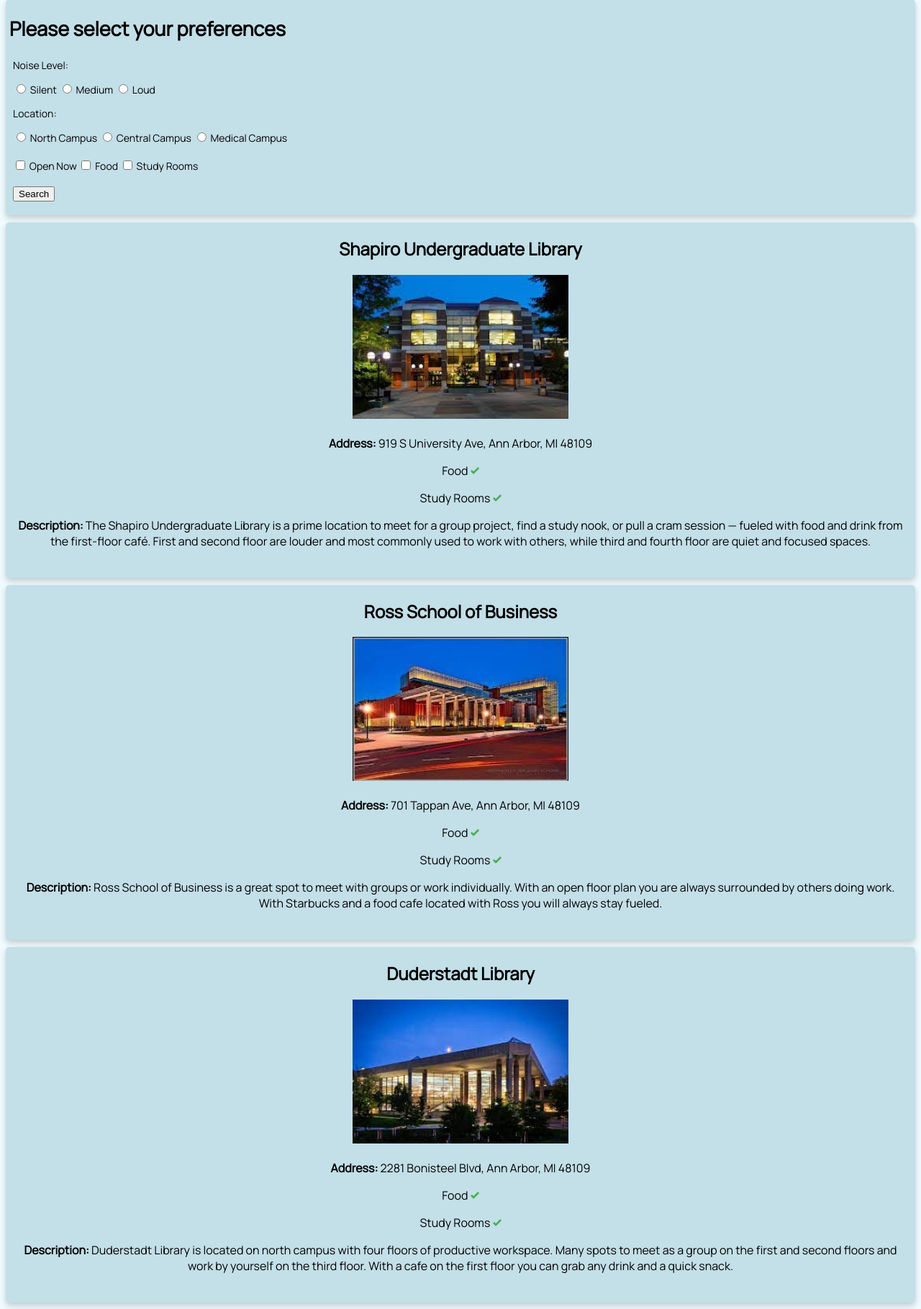
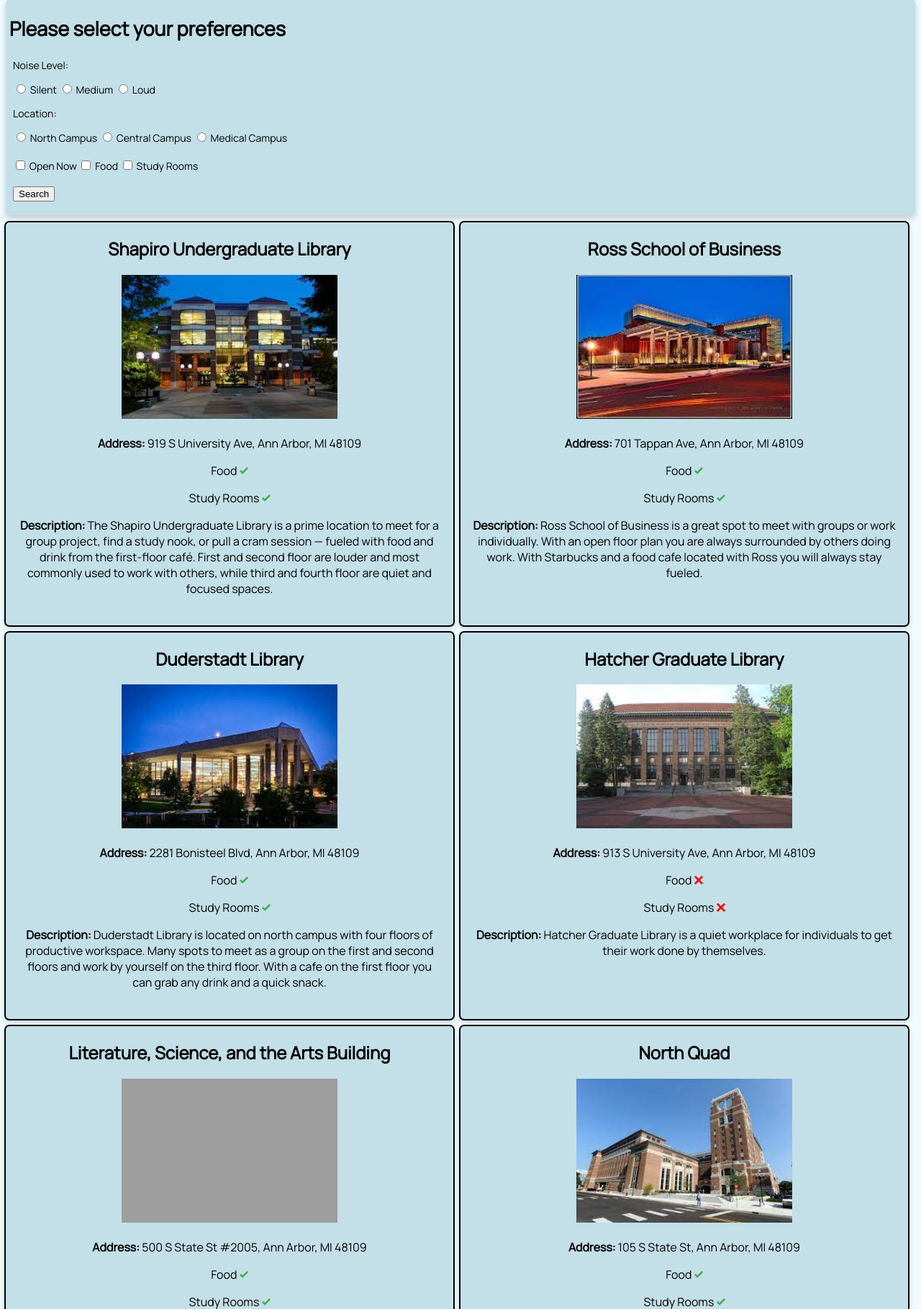
Before and after one commit to virajlunani/StudySpot, a Flask app: page / in a window 1280 px wide. Shown: the part 169-1988 px from the top of the page at 72% size. Run offline with Flask 2, Linux system fonts and the light colour scheme; grey boxes are pictures that could not be loaded.

Commit message:
1-3, flexboxes

```diff
--- a/static/css/style.css
+++ b/static/css/style.css
@@ -28,16 +28,25 @@ body {
     margin-left: 10px;
 }
 .card {
+    outline: 2px solid black;
     box-shadow: 0 4px 8px 0 rgba(0,0,0,0.2);
     transition: 0.3s;
     display: inline-block;
     margin-right: 10px;
     text-align: center;
-    width: 100%;
+    flex: 1 0 33%;
+    width: 400px;
+    align-items: flex-start;
     height: auto;
+    /* flex-wrap: wrap; */
     background-color: #C3DFE8;
     margin-bottom: 10px;
     border-radius: 5px;
+}
+.row {
+  display: flex;
+  flex-wrap: wrap;
+  width: 100%;
 }
 
 .filters {
--- a/templates/index.html
+++ b/templates/index.html
@@ -59,8 +59,7 @@
         </div>
     </div>
 
-
-
+    <div class="row">
       {% for result in results %}
         <div class="card">
             <h2>{{ result.name }}</h2>
@@ -82,6 +81,7 @@
             </div>
         </div>
       {% endfor %}
+    </div>
     </form>
 </body>
 
```
Lines whose indentation alone changed are shown as unchanged.
